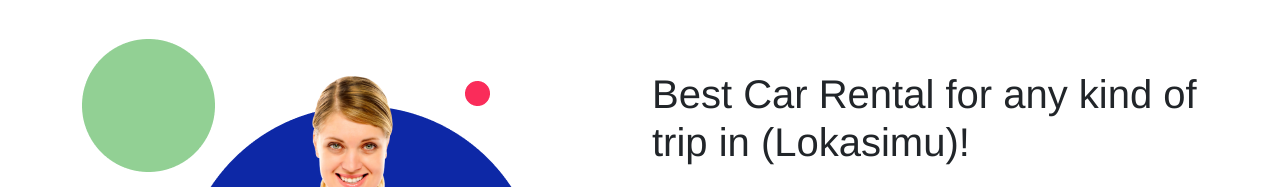
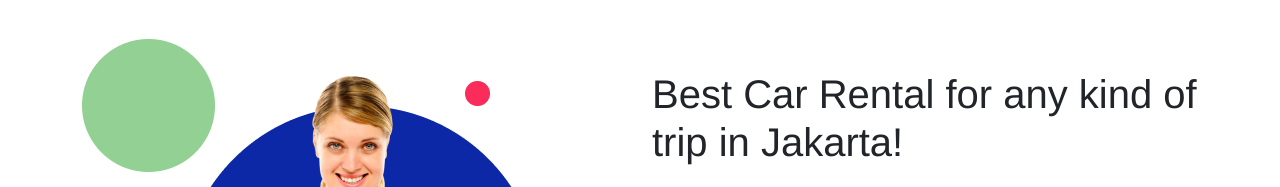
Before and after one commit to ridwantsalasah/24001182-km7-rid-bcr-ch1, a plain HTML site: page index.html in a window 1280 px wide. Shown: the part 450-637 px from the top of the page. Drawn offline with nearby package versions, Linux system fonts and the light colour scheme.

Commit message:
Fixing Landing Page

```diff
--- a/index.html
+++ b/index.html
@@ -85,7 +85,7 @@
                     <img src="../assets/img_service.png" alt="Service Image" class="img-fluid">
                 </div>
                 <div class="col-md-6 pt-5">
-                    <h1 class="mb-4 display-md-1 text-md-start">Best Car Rental for any kind of trip in (Lokasimu)!</h1>
+                    <h1 class="mb-4 display-md-1 text-md-start">Best Car Rental for any kind of trip in Jakarta!</h1>
                     <p class="fs-6">Sewa mobil di (Lokasimu) bersama Binar Car Rental jaminan harga lebih murah dibandingkan yang lain, kondisi mobil baru, serta kualitas pelayanan terbaik untuk perjalanan wisata, bisnis, wedding, meeting, dll.
                     </p>
                     <ul class="list-unstyled">
```
